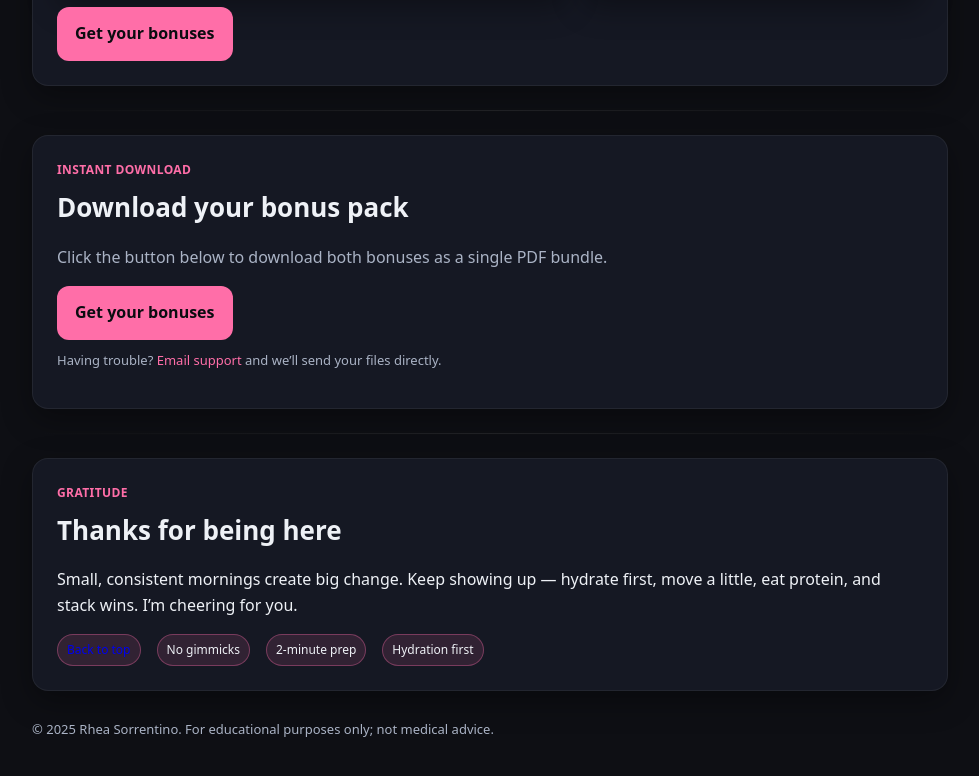
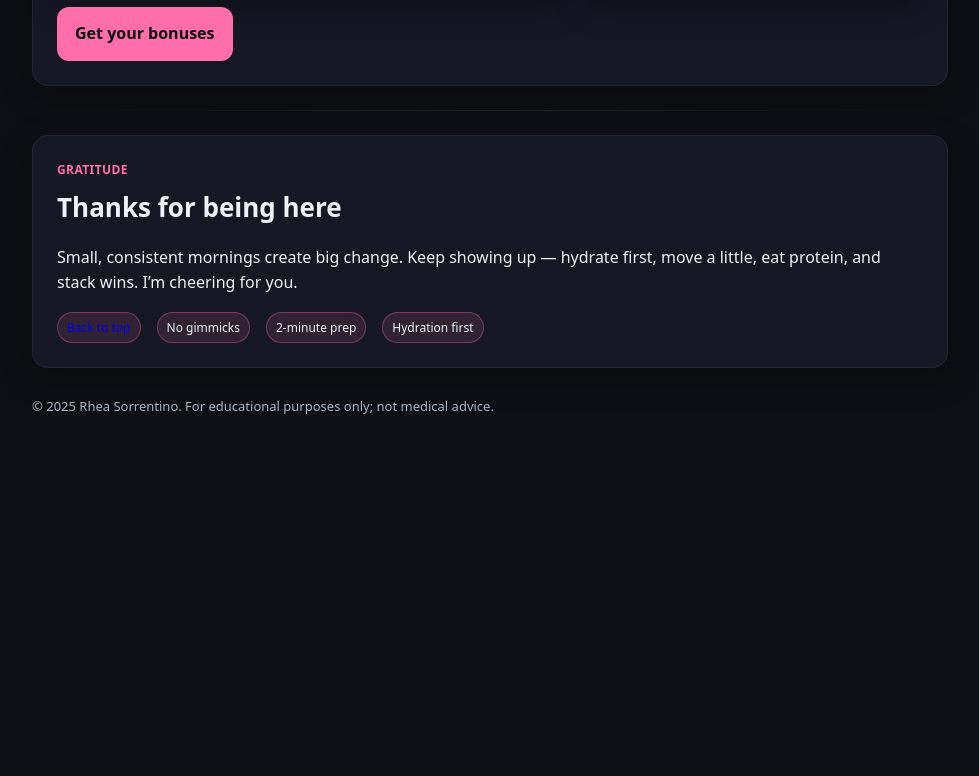
Before and after one commit to OshaPublishing/PinkSalt, a plain HTML site: page index.html in a window 1280 px wide. Shown: the part 1567-2343 px from the top of the page, without its empty margins (150-1129 px from the left). After the commit the page ends 2029 px from the top, so only its background shows below. Drawn offline with Linux system fonts and the light colour scheme.

Commit message:
Update index.html

```diff
--- a/index.html
+++ b/index.html
@@ -131,16 +131,6 @@
 
     <div class="divider"></div>
 
-    <!-- SCARICA I BONUS -->
-    <section id="download" class="card">
-      <span class="kicker">Instant Download</span>
-      <h2 class="section">Download your bonus pack</h2>
-      <p class="muted">Click the button below to download both bonuses as a single PDF bundle.</p>
-      <a class="btn" href="https://oshaindependent.aweb.page/p/7e370461-6b26-42ba-b17b-2330c71a7bdb" target="_blank" rel="noopener">Get your bonuses</a>
-      <p class="note" style="margin-top:10px">Having trouble? <a href="mailto:support@yourdomain.com" style="color:var(--accent)">Email support</a> and we’ll send your files directly.</p>
-    </section>
-
-    <div class="divider"></div>
 
     <!-- RINGRAZIAMENTI -->
     <section id="thanks" class="card">
```
